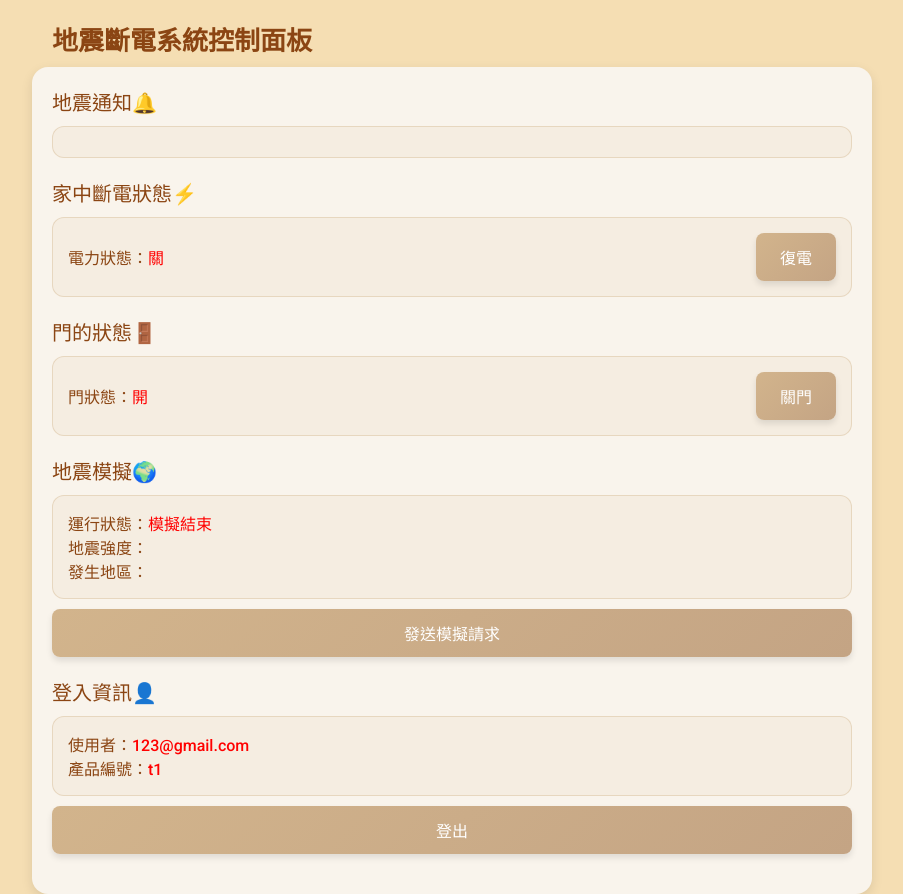
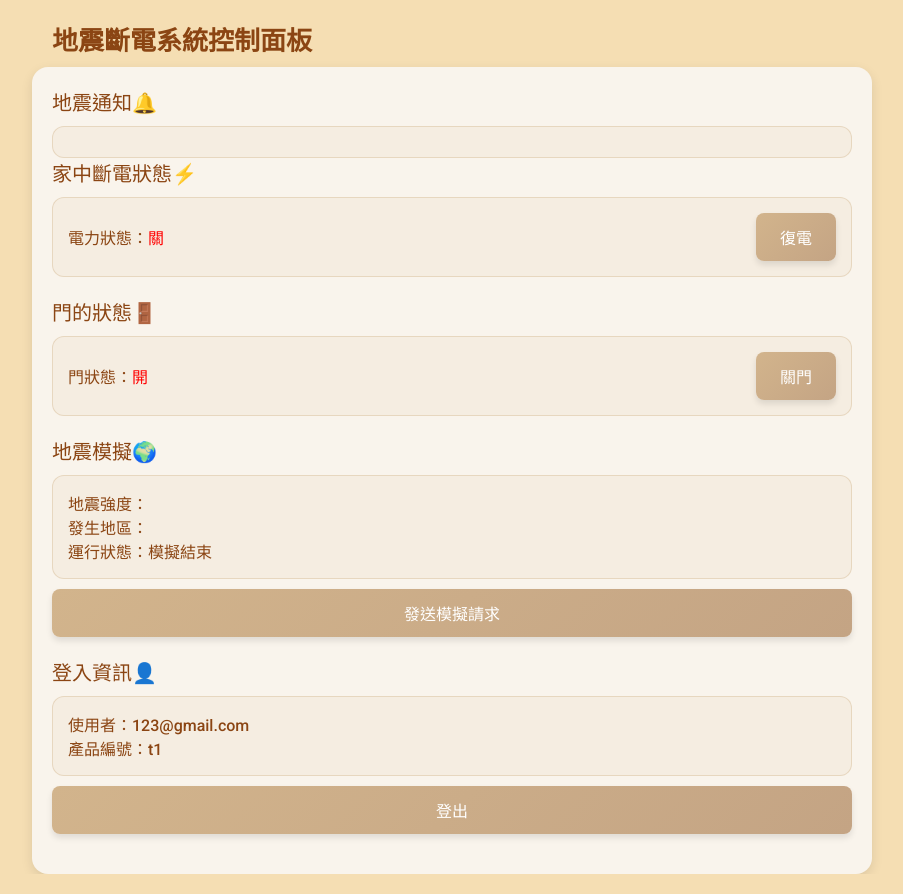
Before and after one commit to CLRE-20/--2024-, a Flask app: page /panel in a window 1280 px wide. Shown: the whole page, without its empty margins (188-1091 px from the left). Run offline with Flask 3, Linux system fonts and the light colour scheme; a user stored in the database is signed in.

Commit message:
Add files via upload

```diff
--- a/Web/templates/panel.html
+++ b/Web/templates/panel.html
@@ -6,11 +6,6 @@
     <title>控制面板</title>
     <link href="https://fonts.googleapis.com/css2?family=Roboto:wght@400;500;700&display=swap" rel="stylesheet">
     <style>
-        /* CSS 變數 */
-        :root {
-            --status-color: red; /* 預設字體顏色 */
-        }
-
         /* 整體樣式 */
         body {
             font-family: 'Roboto', Arial, sans-serif;
@@ -58,6 +53,7 @@
             display: flex;
             align-items: center;
             gap: 10px;
+            white-space: nowrap;
         }
 
         .content {
@@ -69,6 +65,9 @@
             color: #8b4513;
             justify-content: space-between;
             align-items: center;
+            font-size: 16px;
+            font-weight: 500;
+            white-space: nowrap;
         }
 
         .status {
@@ -135,6 +134,7 @@
 
         /* 通知訊息框 */
         .notification-box {
+            font-weight: 500;
             display: flex;
             justify-content: space-between;
             align-items: center;
@@ -142,6 +142,7 @@
             border-radius: 12px;
             padding: 15px;
             border: 1px solid rgba(210, 180, 140, 0.4);
+            color: #8b4513;
         }
 
         /* 同步狀態顏色 */
@@ -158,10 +159,10 @@
 
     <div class="container">
         <!-- 地震通知 -->
-        <div class="section">
+        <div class="onsecti">
             <div class="section-title">地震通知🔔</div>
-            <div class="notification-box" id="earthquake-notifications">
-                <span id="earthquake-status" style="color: red;">N/A</span>
+            <div class="notification-box" id="earthquake-notifications" style="display: flex; align-items: center; white-space: nowrap;">
+                <span id="earthquake-status">N/A</span>
             </div>
         </div>
 
@@ -189,7 +190,7 @@
             <div class="content">
                 <div id="door-status-container" style="display: flex; align-items: center; white-space: nowrap;">
                     <span>門狀態：</span>
-                    <span id="door-status" style="color: red;">N/A</span>
+                    <span id="door-status">N/A</span>
                 </div>
                 <div class="button-container">
                     <button class="button" onclick="doorMQTT()">關門</button>
@@ -202,9 +203,10 @@
             <div class="section-title">地震模擬🌍</div>
             <div class="logout-bar">
                 <div class="logout-info">
-                    運行狀態：<span id="state-status" style="color: red;">N/A</span><br>
-                    地震強度：<span id="level-status" style="color: red;">N/A</span><br>
-                    發生地區：<span id="area-status" style="color: red;">N/A</span>
+
+                    地震強度：<span id="level-status">N/A</span><br>
+                    發生地區：<span id="area-status">N/A</span><br>
+                    運行狀態：<span id="state-status">N/A</span>
                 </div>
             </div>
             <div class="button-container" style="margin-top: 10px; width: 100%;">
@@ -219,8 +221,8 @@
             <div class="section-title">登入資訊👤</div>
             <div class="logout-bar">
                 <div class="logout-info">
-                    使用者：<span id="email-status" style="color: red;">N/A</span><br>
-                    產品編號：<span id="product_id-status" style="color: red;">N/A</span>
+                    使用者：<span id="email-status">N/A</span><br>
+                    產品編號：<span id="product_id-status">N/A</span>
                 </div>
             </div>
             <div class="button-container" style="margin-top: 10px; width: 100%;">
@@ -266,6 +268,26 @@
                 });
         }
 
+        // 更新電力和門的狀態顏色
+        function updateStatusColors() {
+            const powerStatusElement = document.getElementById('power-status');
+            const doorStatusElement = document.getElementById('door-status');
+
+            // 電力狀態：開 = 綠色，其他 = 紅色
+            if (powerStatusElement.textContent === '開') {
+                powerStatusElement.style.color = 'green';
+            } else {
+                powerStatusElement.style.color = 'red';
+            }
+
+            // 門狀態：關 = 綠色，其他 = 紅色
+            if (doorStatusElement.textContent === '關') {
+                doorStatusElement.style.color = 'green';
+            } else {
+                doorStatusElement.style.color = 'red';
+            }
+        }
+
         // 更新電力和門的狀態
         const powerStatus = document.getElementById('power-status');
         const doorStatus = document.getElementById('door-status');
@@ -281,14 +303,16 @@
             .then(response => response.json())
             .then(data => {
                 console.log('Data fetched:', JSON.stringify(data, null, 2)); // 更清晰的調試信息
-                powerStatus.textContent = data.power;
-                doorStatus.textContent = data.door;
-                earthquakeStatus.textContent = data.earthquake;
+                document.getElementById('power-status').textContent = data.power;
+                document.getElementById('door-status').textContent = data.door;
+                document.getElementById('earthquake-status').textContent = data.earthquake;
                 emailStatus.textContent = data.email;
                 product_idStatus.textContent = data.product_id;
                 stateStatus.textContent = data.state;
                 levelStatus.textContent = data.level;
                 areaStatus.textContent = data.area;
+                // 更新顏色
+                updateStatusColors();
             })
             .catch(error => console.error('Error fetching data:', error));
         }
```
